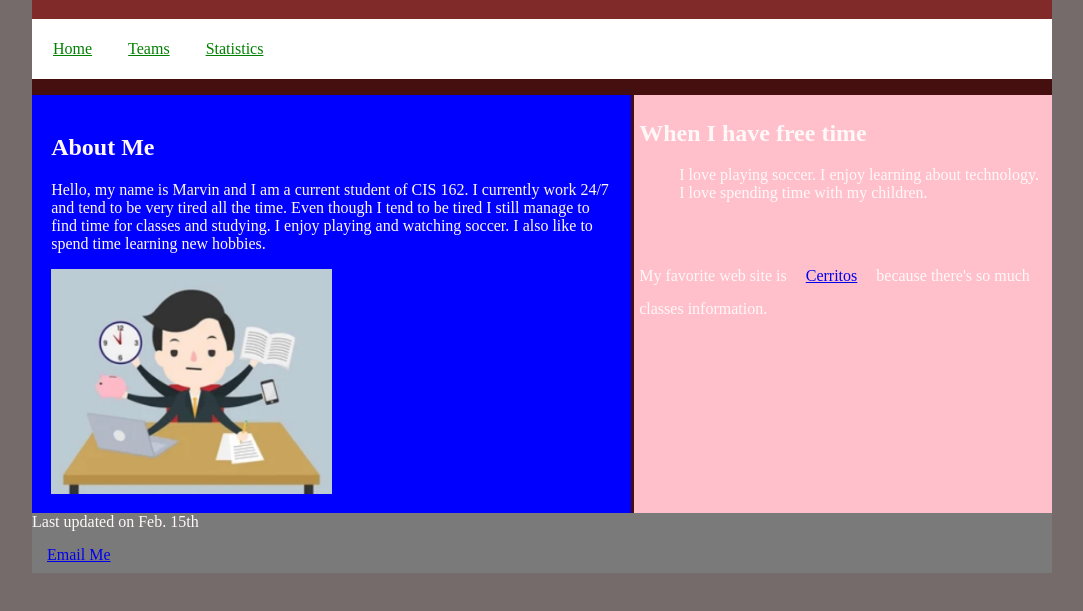
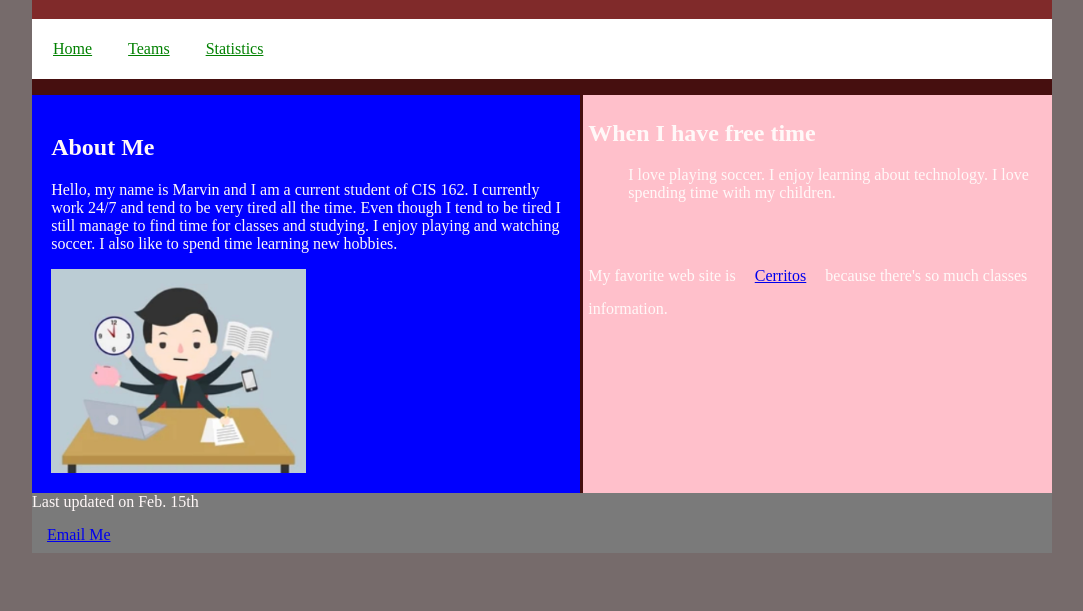
Before and after one commit to marvincs1/CIS162, a plain HTML site: page index.html in a window 1280 px wide. Shown: the part 61-672 px from the top of the page, without its empty margins (98-1181 px from the left). Drawn offline with Linux system fonts and the light colour scheme.

Commit message:
Update main.css

```diff
--- a/main.css
+++ b/main.css
@@ -59,7 +59,7 @@ section#leftColumn {
 	float: left;
 	background-color:blue;
 	padding: 1.2em;
-	width: 55%;
+	width: 50%;
 }
 
 section#leftColumn img {
@@ -73,8 +73,8 @@ section#rightColumn {
 	background-color:pink;
 	float: right;
 	padding: 0.3em;
-	width: 40%;
-	height: 409px;
+	width: 45%;
+	height: 389px;
 }
 
 /* List Styles */
```
